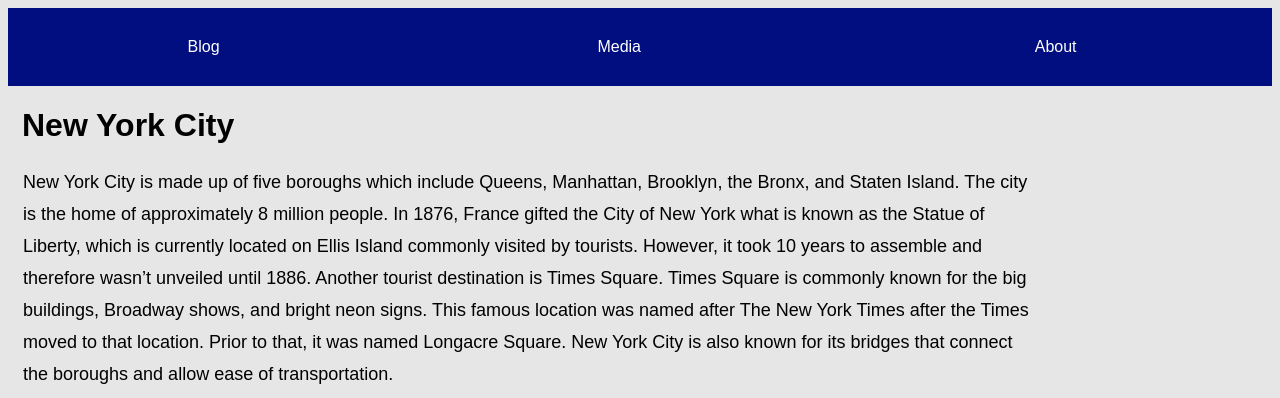
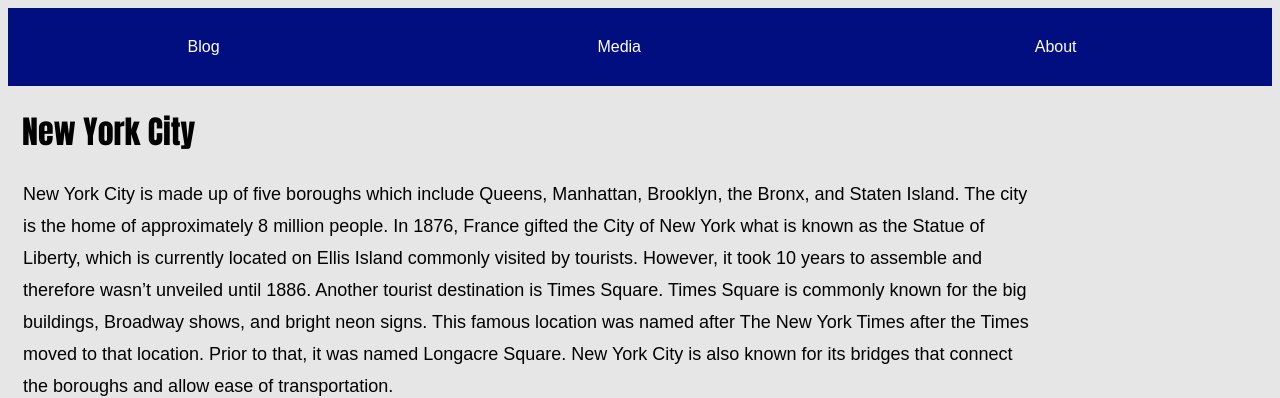
Before and after one commit to albchia/New-York-City-Blog, a plain HTML site: page index.html in a window 1280 px wide. Shown: the top 398 px of the page. Drawn offline with Linux system fonts and the light colour scheme.

Commit message:
Update style.css

```diff
--- a/style.css
+++ b/style.css
@@ -115,3 +115,7 @@ embed {
 	height: 458px;
     padding:15px;
 }
+
+h1 {
+    font-family: Impact, Haettenschweiler, 'Arial Narrow Bold', sans-serif;
+}
```
